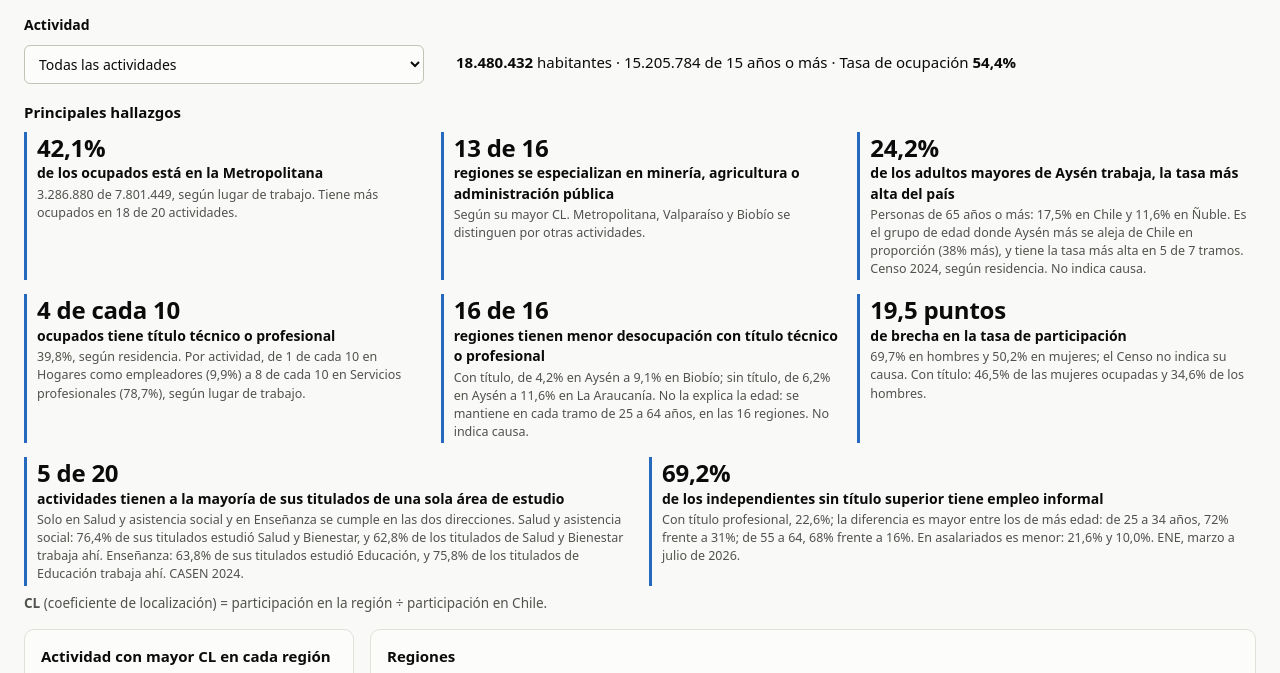
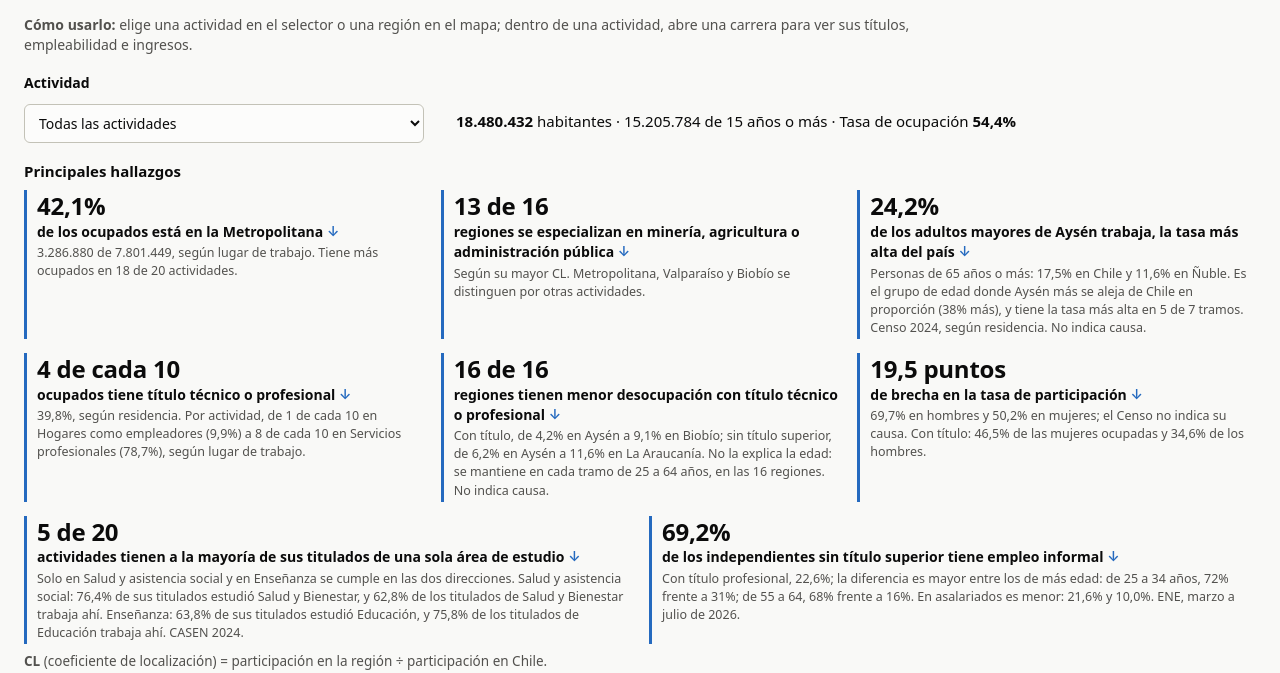
Before and after one commit to joaomunoz/mapa-laboral-chile, a plain HTML site: page docs/index.html in a window 1280 px wide. Shown: the part 127-800 px from the top of the page. Drawn offline with Linux system fonts and the light colour scheme.

Commit message:
Lleva cada tarjeta a su evidencia, agrega "Cómo usarlo" y acorta el texto para leerlo mejor
- Las 8 tarjetas del resumen son botones que bajan a su sección (o al mapa)
- En celular, cada tarjeta muestra cifra y frase; el detalle queda bajo "más"
- "Cómo usarlo" bajo la bajada: selector, mapa y ficha de carrera
- Texto corrido a 80 caracteres por línea; 3 párrafos largos separados en dos
- El encabezado de actividad no repite la región cuando también es la de más ocupados
- La tarjeta "16 de 16" dice "sin título superior", como el resto del mapa
- Nota de lectura y README actualizados

```diff
--- a/docs/index.html
+++ b/docs/index.html
@@ -51,6 +51,8 @@ td.n,th.n{text-align:right;font-variant-numeric:tabular-nums}
 td.n{white-space:nowrap}
 details{margin-top:8px}summary{cursor:pointer;color:var(--t2);font-size:13.5px}
 /* Título de cada tabla cuando un "Ver cifras" tiene más de una: sin él no se veía dónde empezaba la segunda. */
+/* Texto corrido a unos 80 caracteres por línea (medía hasta ~130 a 1.400 px); tablas y gráficos usan todo el ancho. */
+#detalle p,#detalle .nota,#detalle .aviso,.bajada,.lectura{max-width:80ch}
 .tabla-titulo{font-weight:600;font-size:14px;margin:14px 0 2px}
 .bajada{color:var(--t2);margin:0 0 18px;max-width:120ch}
 .filtro{display:flex;gap:10px;align-items:center;flex-wrap:wrap;margin-bottom:6px}
@@ -118,6 +120,13 @@ details{margin-top:8px}summary{cursor:pointer;color:var(--t2);font-size:13.5px}
 .kpi span{display:block}
 .kpi-t{font-weight:600;margin:2px 0}
 .kpi .nota{font-size:12.5px}
+/* La cifra y su frase son un botón que baja a la sección con la evidencia; la flecha lo dice también en pantallas táctiles. */
+.kpi-ir{all:unset;display:block;cursor:pointer}
+.kpi-ir:focus-visible{outline:2px solid var(--acento);outline-offset:3px}
+.kpi-ir:hover .kpi-t{text-decoration:underline;text-underline-offset:2px}
+.kpi .kpi-flecha{display:inline;color:var(--acento)}
+.kpi .kpi-mas{display:none}
+@media(max-width:640px){.kpi:not(.abierta) .kpi-det{display:none}.kpi .kpi-mas{display:inline-block;font-size:12.5px;margin-top:2px}}
 .leyenda-cat{display:grid;grid-template-columns:1fr 1fr;gap:2px 8px;font-size:12.5px}
 .leyenda-cat>div:last-child{grid-column:1/-1}
 .anotacion{pointer-events:none;fill:var(--t1)}
@@ -329,6 +338,7 @@ button.sn-fila{font:inherit;color:inherit;background:none;border:0;text-align:le
 <div class="viz-root"><div class="envoltura">
 <h1>Mapa Laboral de Chile</h1>
 <p class="bajada">Situación laboral y educacional del país: dónde se concentra el trabajo, cómo varía por sexo y nivel de estudios, y qué carreras se vinculan con cada actividad. Datos del Censo 2024, la Encuesta Nacional de Empleo y la CASEN 2024; carreras, del Ministerio de Educación (SIES y MiFuturo). Detalle de fuentes al pie.</p>
+<p class="bajada como"><strong>Cómo usarlo:</strong> elige una actividad en el selector o una región en el mapa; dentro de una actividad, abre una carrera para ver sus títulos, empleabilidad e ingresos.</p>
 <div class="cabecera" id="cabecera">
 <div class="filtro"><label for="actividad">Actividad</label><select id="actividad"></select></div>
 <p class="lectura" id="lectura" aria-live="polite"></p>
@@ -475,34 +485,41 @@ function pintarResumen(){
  principal.innerHTML=[
   [`${num(rm.pct_lugar_trabajo,1)}%`,"de los ocupados está en la Metropolitana",
    `${num(rm.lugar_trabajo)} de ${num(ch.lugar_trabajo)}, según lugar de trabajo. `+
-   `Tiene más ocupados en ${RES.n_metropolitana} de ${DATOS.actividades.length} actividades.`],
+   `Tiene más ocupados en ${RES.n_metropolitana} de ${DATOS.actividades.length} actividades.`,"sec-lab"],
   [`${patron.length} de ${todas.length}`,"regiones se especializan en minería, agricultura o administración pública",
-   "Según su mayor CL. Metropolitana, Valparaíso y Biobío se distinguen por otras actividades."],
+   "Según su mayor CL. Metropolitana, Valparaíso y Biobío se distinguen por otras actividades.","mapa"],
   // Adultos mayores más ocupados (Trabajo por región): misma cifra que la columna 65 o más de su "Ver cifras".
   ...(m=>[[`${num(m.v,1)}%`,`de los adultos mayores de ${enReg(m.r)} trabaja, la tasa más alta del país`,
    `Personas de 65 años o más: ${num(m.ch,1)}% en Chile y ${num(m.vmin,1)}% en ${enReg(m.rmin)}. Es el grupo de edad donde ${nomReg(m.r)} más se aleja de Chile en proporción (${m.rel}% más), `+
-   `y tiene la tasa más alta en ${m.primera} de ${m.n} tramos. Censo 2024, según residencia. No indica causa.`]])(mayoresOcupados()),
+   `y tiene la tasa más alta en ${m.primera} de ${m.n} tramos. Censo 2024, según residencia. No indica causa.`,"sec-lab"]])(mayoresOcupados()),
   [deCada10(EST.pct_con_titulo),"ocupados tiene título técnico o profesional",
    `${num(EST.pct_con_titulo,1)}%, según residencia. Por actividad, de ${deCada10(conTitulo(tMin.niveles))} en ${esc(tMin.corto)} (${num(conTitulo(tMin.niveles),1)}%) `+
-   `a ${deCada10(conTitulo(tMax.niveles))} en ${esc(tMax.corto)} (${num(conTitulo(tMax.niveles),1)}%), según lugar de trabajo.`],
+   `a ${deCada10(conTitulo(tMax.niveles))} en ${esc(tMax.corto)} (${num(conTitulo(tMax.niveles),1)}%), según lugar de trabajo.`,"sec-est"],
   [`${ed.menor} de ${ed.n}`,"regiones tienen menor desocupación con título técnico o profesional",
-   `Con título, ${ed.con}; sin título, ${ed.sin}. ${edadIgual()}. No indica causa.`],
+   `Con título, ${ed.con}; sin título superior, ${ed.sin}. ${edadIgual()}. No indica causa.`,"sec-est"],
   [`${num(brecha,1)} puntos`,"de brecha en la tasa de participación",
    `${num(sx.hombres.tasa_participacion,1)}% en hombres y ${num(sx.mujeres.tasa_participacion,1)}% en mujeres; el Censo no indica su causa. `+
-   `Con título: ${num(EST.sexo.mujeres,1)}% de las mujeres ocupadas y ${num(EST.sexo.hombres,1)}% de los hombres.`],
+   `Con título: ${num(EST.sexo.mujeres,1)}% de las mujeres ocupadas y ${num(EST.sexo.hombres,1)}% de los hombres.`,"sec-pob"],
   // La cifra grande es la del título de su sección y la de la barra (5 de 20), para que al bajar no aparezca otro número; la
   // otra dirección va en el detalle: con una sola, "Construcción viene de Ingeniería" parecía igual de estrecho que Enseñanza.
   [`${ar.una.length} de ${ar.filas.length}`,"actividades tienen a la mayoría de sus titulados de una sola área de estudio",
    `Solo en ${ar.dos.map(({a})=>esc(a.corto)).join(" y en ")} se cumple en las dos direcciones. `+
    // Cada actividad con sus dos % en una frase: "respectivamente" obligaba a emparejar cifras. Construcción, el contraste,
    // queda en el párrafo de la sección, para que la tarjeta no doble en largo a las demás.
-   ar.dos.map(({a,x})=>`${esc(a.corto)}: ${num(x.pct,1)}% de sus titulados estudió ${esc(x.corto)}, y ${num(x.en_area,1)}% de los titulados de ${esc(x.corto)} trabaja ahí.`).join(" ")+" CASEN 2024."],
+   ar.dos.map(({a,x})=>`${esc(a.corto)}: ${num(x.pct,1)}% de sus titulados estudió ${esc(x.corto)}, y ${num(x.en_area,1)}% de los titulados de ${esc(x.corto)} trabaja ahí.`).join(" ")+" CASEN 2024.","sec-area"],
   // Misma cifra que el título de Formalidad: la brecha por título está en los independientes, no en los asalariados.
   [`${num(FOR.niveles.Sin_titulo.inx[1],1)}%`,"de los independientes sin título superior tiene empleo informal",
    // Tres frases, como las demás tarjetas: el rango por edad queda en la sección y aquí va solo lo que no está en otra
    // parte del inicio, que la diferencia es mayor entre los de más edad. "15 años o más" ya está en la nota de la sección.
-   `Con título profesional, ${num(FOR.niveles.Profesional.inx[1],1)}%; ${brechaEdad().replace(/^L/,"l")}. En asalariados es menor: ${num(FOR.niveles.Sin_titulo.asa[1],1)}% y ${num(FOR.niveles.Profesional.asa[1],1)}%. ENE, ${PER.ene_actual}.`]]
-  .map(([v,t,d])=>`<div class="kpi"><b>${v}</b><span class="kpi-t">${t}</span><span class="nota">${d}</span></div>`).join("");
+   `Con título profesional, ${num(FOR.niveles.Profesional.inx[1],1)}%; ${brechaEdad().replace(/^L/,"l")}. En asalariados es menor: ${num(FOR.niveles.Sin_titulo.asa[1],1)}% y ${num(FOR.niveles.Profesional.asa[1],1)}%. ENE, ${PER.ene_actual}.`,"sec-for"]]
+  // Cada tarjeta lleva a la sección (o al mapa) donde está su evidencia, como el índice. En celular el detalle se pliega
+  // bajo "más": las 8 tarjetas ocupaban unos 1.450 px antes del mapa.
+  .map(([v,t,d,ir])=>`<div class="kpi"><button class="kpi-ir" data-ir="${ir}"><b>${v}</b><span class="kpi-t">${t} <span class="kpi-flecha" aria-hidden="true">↓</span></span></button>`+
+   `<span class="nota kpi-det">${d}</span><button class="enlace kpi-mas" aria-expanded="false">más</button></div>`).join("");
+ principal.querySelectorAll(".kpi-ir").forEach(b=>b.onclick=()=>{const s=document.getElementById(b.dataset.ir);
+  s.scrollIntoView({behavior:matchMedia("(prefers-reduced-motion: reduce)").matches?"auto":"smooth",block:"start"});
+  if(s.classList.contains("sec-cab"))s.focus({preventScroll:true})});
+ principal.querySelectorAll(".kpi-mas").forEach(b=>b.onclick=()=>{const k=b.closest(".kpi"),a=k.classList.toggle("abierta");b.textContent=a?"menos":"más";b.setAttribute("aria-expanded",a)});
  anotarMapa(NOTAS_MAPA=[[2,"izq","Norte","Minería",cl(2)],[7,"der","Centro-sur","Agricultura y pesca",cl(7)],[11,"der","Extremos","Administración pública",cl(11)]]);
  document.getElementById("lista").innerHTML=orden.map(([r,d])=>{
   const a=porCiiu(d.ciiu),v=a.regiones[r],ap=porCiiu(d.mas_personas),vm=ap.regiones[r];
@@ -531,7 +548,9 @@ function pintar(){
  document.getElementById("anotaciones").innerHTML="";document.getElementById("principal").hidden=true;document.getElementById("kpis-t").hidden=true;document.getElementById("cabecera").classList.remove("con-resumen");
  const max=orden[0][1].peso??1,mejor=orden[0],conc=orden.filter(([,d])=>d.lectura==="concentra"),mp=act.nacional.mas_personas;
  document.getElementById("lectura").innerHTML=`<strong>${esc(act.corto)}:</strong> mayor CL en <strong>${enReg(mejor[0])}</strong>, `+
-  `donde su participación es ${mejor[1].peso_txt} veces la de Chile, y más ocupados en <strong>${enReg(mp.r)}</strong> (${num(mp.n)}). `+
+  // Si la región con mayor CL es también la de más ocupados (8 de 20 actividades), se nombra una vez.
+  (String(mp.r)===String(mejor[0])?`donde su participación es ${mejor[1].peso_txt} veces la de Chile; también es la región con más ocupados (${num(mp.n)}). `
+   :`donde su participación es ${mejor[1].peso_txt} veces la de Chile, y más ocupados en <strong>${enReg(mp.r)}</strong> (${num(mp.n)}). `)+
   (conc.length===0?"Ninguna región con CL de 1,2 o más.":conc.length===1?"1 región con CL de 1,2 o más.":conc.length+" regiones con CL de 1,2 o más.");
  document.getElementById("lista").innerHTML=
   `<button data-r="${CHILE}" aria-pressed="${reg==null}" class="chile"><span>Chile<small>${vp(act.nacional.ocupados,act.pct_nacional)} · CL 1,00</small></span></button>`+
@@ -770,7 +789,8 @@ function formalidadHtml(){const c=FOR.chile,n=FOR.niveles;
   `Sin título superior, ${num(n.Sin_titulo.inf[1],1)}% es informal; con título profesional, ${num(n.Profesional.inf[1],1)}%. `+
   // El título y la tarjeta dicen dónde está la diferencia: en asalariados la brecha por título es mucho menor.
   `La diferencia está sobre todo en los independientes (${num(n.Sin_titulo.inx[1],1)}% ± ${num(n.Sin_titulo.inx_mas,1)} y ${num(n.Profesional.inx[1],1)}% ± ${num(n.Profesional.inx_mas,1)}); `+
-  `en asalariados es ${num(n.Sin_titulo.asa[1],1)}% y ${num(n.Profesional.asa[1],1)}%. ${edadFormalidad()}</p>
+  `en asalariados es ${num(n.Sin_titulo.asa[1],1)}% y ${num(n.Profesional.asa[1],1)}%.</p>
+ <p style="margin:8px 0 0">${edadFormalidad()}</p>
  <p style="margin:8px 0 0">`+
   // Segundo párrafo: dónde (actividad y región). En uno solo, el título y el rubro se leían como una lista sin pausa.
   // La frase por actividad no va aquí: es el título de su gráfico, más abajo, y repetida se leía dos veces.
@@ -1102,7 +1122,8 @@ function vistaResumen(){
    `<td class="n">${num(d.buscan)} (${num(d.pct_buscan,1)}%)</td><td class="n">${num(d.no_buscan)} (${num(d.pct_no_buscan,1)}%)</td>`+
    `<td class="n">${num(d.tasa_desocupacion,1)}%</td><td class="n">${num(d.tasa_participacion,1)}%</td></tr>`).join("")+
   `</tbody></table></div>${tablaEdadRegion()}</details>
- <p class="nota" style="margin:6px 0 0">${fraseEdadRegion()} ${fraseMayores()}</p>
+ <p class="nota" style="margin:6px 0 0">${fraseEdadRegion()}</p>
+ <p class="nota" style="margin:6px 0 0">${fraseMayores()}</p>
  ${graficoTraslado()}
  <details><summary>Ver cifras</summary>
  <div class="nota" style="margin-top:10px">Traslado entre regiones: ocupados que viven en la región, menos los que no informan dónde trabajan y los que salen, más los que llegan, da los que trabajan en ella.</div>
@@ -1125,7 +1146,8 @@ function vistaResumen(){
  <p class="nota" style="margin:6px 0 0">${NOTA_DENSIDAD}</p>
  ${encabezado("sec-est","Estudios y trabajo",`${e.menor===e.n?`En las ${e.n} regiones`:`En ${e.menor} de ${e.n} regiones`}, menos desocupación con título técnico o profesional`)}
  <div class="nota">Chile, Censo 2024. Según residencia, con nivel de estudios informado: ${num(EST.total)} ocupados.</div>
- <p style="margin:8px 0 0">${desocTitulo()} ${edadDesoc()}</p>
+ <p style="margin:8px 0 0">${desocTitulo()}</p>
+ <p style="margin:8px 0 0">${edadDesoc()}</p>
  <p style="margin:8px 0 0">Tienen título técnico o profesional ${num(EST.pct_con_titulo,1)}% de los ocupados: ${num(EST.sexo.mujeres,1)}% de las mujeres y ${num(EST.sexo.hombres,1)}% de los hombres.</p>
  ${barrasNivel()}
  ${tablaEstudiosNivel()}
--- a/src/Visualizacion/web/css/base.css
+++ b/src/Visualizacion/web/css/base.css
@@ -45,4 +45,6 @@ td.n,th.n{text-align:right;font-variant-numeric:tabular-nums}
 td.n{white-space:nowrap}
 details{margin-top:8px}summary{cursor:pointer;color:var(--t2);font-size:13.5px}
 /* Título de cada tabla cuando un "Ver cifras" tiene más de una: sin él no se veía dónde empezaba la segunda. */
+/* Texto corrido a unos 80 caracteres por línea (medía hasta ~130 a 1.400 px); tablas y gráficos usan todo el ancho. */
+#detalle p,#detalle .nota,#detalle .aviso,.bajada,.lectura{max-width:80ch}
 .tabla-titulo{font-weight:600;font-size:14px;margin:14px 0 2px}
--- a/src/Visualizacion/web/css/componentes.css
+++ b/src/Visualizacion/web/css/componentes.css
@@ -69,6 +69,13 @@ Piezas de la página: lectura, lista de regiones, mapa y leyenda, cifras grandes
 .kpi span{display:block}
 .kpi-t{font-weight:600;margin:2px 0}
 .kpi .nota{font-size:12.5px}
+/* La cifra y su frase son un botón que baja a la sección con la evidencia; la flecha lo dice también en pantallas táctiles. */
+.kpi-ir{all:unset;display:block;cursor:pointer}
+.kpi-ir:focus-visible{outline:2px solid var(--acento);outline-offset:3px}
+.kpi-ir:hover .kpi-t{text-decoration:underline;text-underline-offset:2px}
+.kpi .kpi-flecha{display:inline;color:var(--acento)}
+.kpi .kpi-mas{display:none}
+@media(max-width:640px){.kpi:not(.abierta) .kpi-det{display:none}.kpi .kpi-mas{display:inline-block;font-size:12.5px;margin-top:2px}}
 .leyenda-cat{display:grid;grid-template-columns:1fr 1fr;gap:2px 8px;font-size:12.5px}
 .leyenda-cat>div:last-child{grid-column:1/-1}
 .anotacion{pointer-events:none;fill:var(--t1)}
```
Also changed, not shown: src/Visualizacion/web/index.html (+1 -0 lines), src/Visualizacion/web/js/mapa.js (+19 -10 lines), src/Visualizacion/web/js/vistas/resumen.js (+6 -3 lines), docs/mapa.png, 2 other files.
